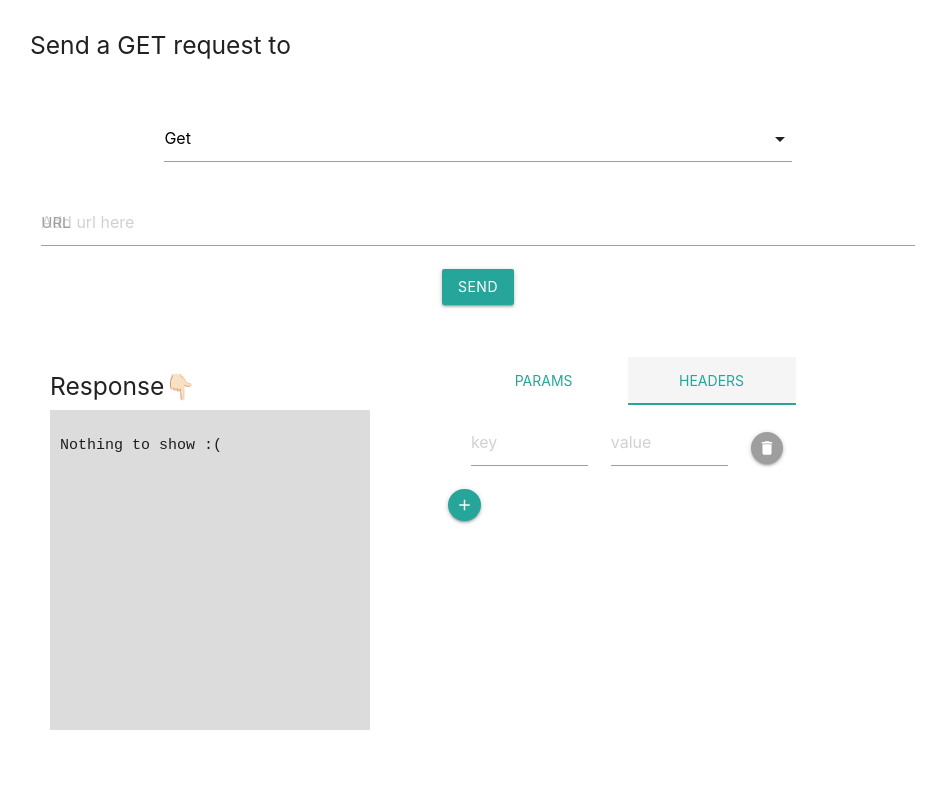
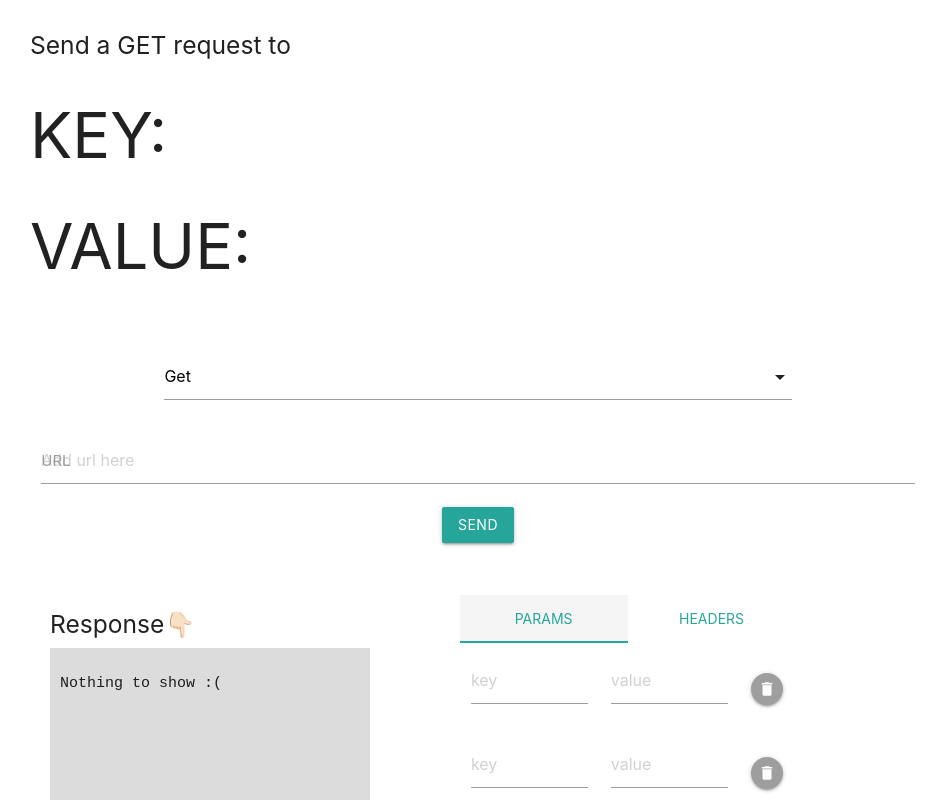
Before and after one commit to MohamedArif20091999/api-client, a React (Create React App) app: page / in a window 1280 px wide. Shown: the top 800 px of the page, without its empty margins (162-1108 px from the left). Built offline with nearby package versions, Linux system fonts and the light colour scheme.

Commit message:
Add 1.query params handler

```diff
--- a/src/components/App.js
+++ b/src/components/App.js
@@ -12,8 +12,12 @@ const App = () => {
   const [requestType, setRequestType] = useState("get");
   const [reqUrl, setReqUrl] = useState("");
   const [resData, setResData] = useState("Nothing to show :(");
+  const [queryParams, setQueryParams] = useState([
+    { key: "", value: "" },
+    { key: "", value: "" },
+  ]);
 
-  useEffect(() => {}, [setRequestType]);
+  // useEffect(() => {}, [setRequestType]);
 
   const handleRequestType = (reqType) => {
     setRequestType(reqType);
@@ -31,12 +35,28 @@ const App = () => {
     setResData(JSON.stringify(data, null, 2));
   };
 
+  const handleQueryParams = (data, index, property) => {
+    console.log(data, index, property);
+    // console.log(queryParams.map((p) => p));
+    setQueryParams(
+      queryParams.map((param, i) =>
+        i === index ? { ...param, [property]: data } : param
+      )
+    );
+  };
+
+  const addQueryParamField = () => {
+    // setQueryParams([...queryParams, { key: "onw", value: "onwvalue" }]);
+  };
+
   return (
     <div className="container row">
       <div className="req-details">
         <h5>
           Send a {requestType.toUpperCase()} request to <a>{reqUrl}</a>
         </h5>
+        <h1>KEY: {queryParams[0].key}</h1>
+        <h1>VALUE: {queryParams[0].value}</h1>
       </div>
       <RequestType reqTypeHandler={handleRequestType}></RequestType>
       <UrlField
@@ -49,7 +69,11 @@ const App = () => {
             <ResponseBody resData={resData}></ResponseBody>
           </div>
           <div className="float-child child-1">
-            <Tabs></Tabs>
+            <Tabs
+              handleQueryParams={handleQueryParams}
+              queryParams={queryParams}
+              addQueryParamField={addQueryParamField}
+            ></Tabs>
           </div>
         </div>
       </div>
--- a/src/components/Tabs.js
+++ b/src/components/Tabs.js
@@ -2,13 +2,65 @@ import React from "react";
 import M from "materialize-css";
 import { useEffect } from "react";
 
-const Tabs = () => {
+const Tabs = ({ queryParams, addQueryParamField, handleQueryParams }) => {
   useEffect(() => {
     M.AutoInit();
   }, []);
+
+  const renderItems = queryParams.map((queryParam, i) => {
+    console.log(queryParam);
+    return (
+      <div key={i}>
+        <div id="test1" className="col s12">
+          <div class="input-field col s5">
+            <input
+              placeholder="key"
+              id="first_name"
+              type="text"
+              class="validate"
+              onChange={(e) => handleQueryParams(e.target.value, i, "key")}
+            />
+          </div>
+          <div class="input-field col s5">
+            <input
+              placeholder="value"
+              id="last_name"
+              type="text"
+              class="validate"
+              onChange={(e) => handleQueryParams(e.target.value, i, "value")}
+            />
+          </div>
+          <div className="delete-btn col s1">
+            <a class="btn-floating btn-small  waves-effect waves-light grey">
+              <i class="material-icons">delete</i>
+            </a>
+          </div>
+        </div>
+      </div>
+    );
+  });
+
   return (
     <div>
       <div className="col s12">
+        <ul className="tabs">
+          <li className="active tab col s6">
+            <a href="#test1">params</a>
+          </li>
+          <li className="tab col s6">
+            <a className="" href="#test2">
+              headers
+            </a>
+          </li>
+        </ul>
+      </div>
+      {renderItems}
+      <div>
+        <a class="btn-floating btn-small  waves-effect waves-light  right-align">
+          <i class="material-icons">add</i>
+        </a>
+      </div>
+      {/* <div className="col s12">
         <ul className="tabs">
           <li className="tab col s6">
             <a href="#test1">params</a>
@@ -21,25 +73,7 @@ const Tabs = () => {
         </ul>
       </div>
       <div id="test1" className="col s12">
-        <div class="input-field col s6">
-          <input
-            placeholder="key"
-            id="first_name"
-            type="text"
-            class="validate"
-          />
-        </div>
-        <div class="input-field col s6">
-          <input
-            placeholder="value"
-            id="last_name"
-            type="text"
-            class="validate"
-          />
-        </div>
-      </div>
-      <div id="test2" className="col s12">
-        <div class="i input-field col s5">
+        <div class="input-field col s5">
           <input
             placeholder="key"
             id="first_name"
@@ -61,11 +95,35 @@ const Tabs = () => {
           </a>
         </div>
       </div>
+      <div id="test2" className="col s12">
+        <div class="i input-field col s5">
+          <input
+            placeholder="key"
+            id="first_name"
+            type="text"
+            class="validate"
+          />
+        </div>
+
+        <div class="input-field col s5">
+          <input
+            placeholder="value"
+            id="last_name"
+            type="text"
+            class="validate"
+          />
+        </div>
+        <div className="delete-btn col s1">
+          <a class="btn-floating btn-small  waves-effect waves-light grey">
+            <i class="material-icons">delete</i>
+          </a>
+        </div>
+      </div>
       <div>
         <a class="btn-floating btn-small  waves-effect waves-light  right-align">
           <i class="material-icons">add</i>
         </a>
-      </div>
+      </div> */}
     </div>
   );
 };
--- a/src/components/main.css
+++ b/src/components/main.css
@@ -52,7 +52,7 @@ pre{
 
 .sub-container{
     /* display: grid; */
-    margin-top: 30px !important;
+    margin-top: 35px !important;
 
 
 }
@@ -71,7 +71,7 @@ pre{
 }  */
 
 .delete-btn{
-    margin-top: 27px !important;
+    margin-top: 30px !important;
 }
 .delete-btn:hover{
     color: aqua !important;
```
